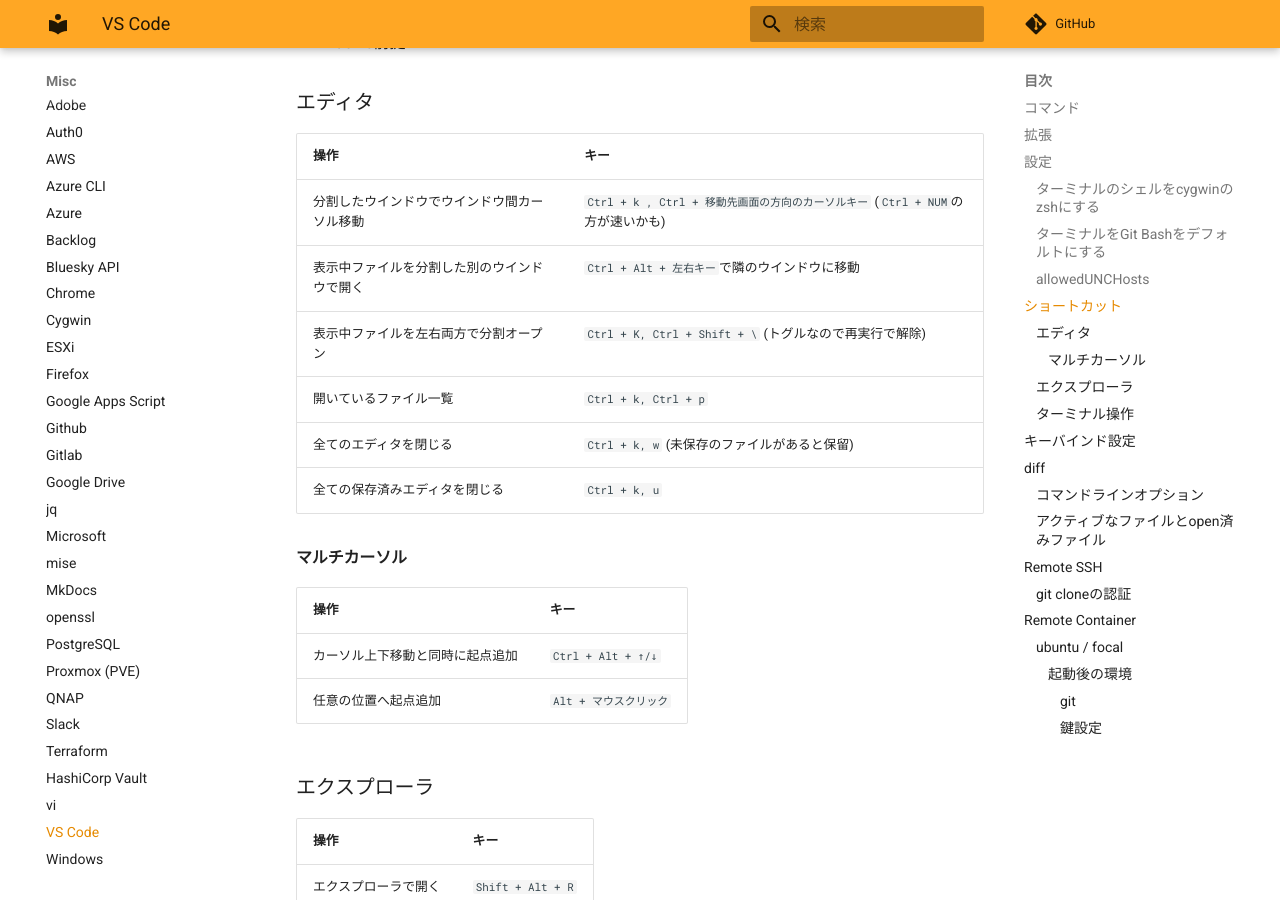
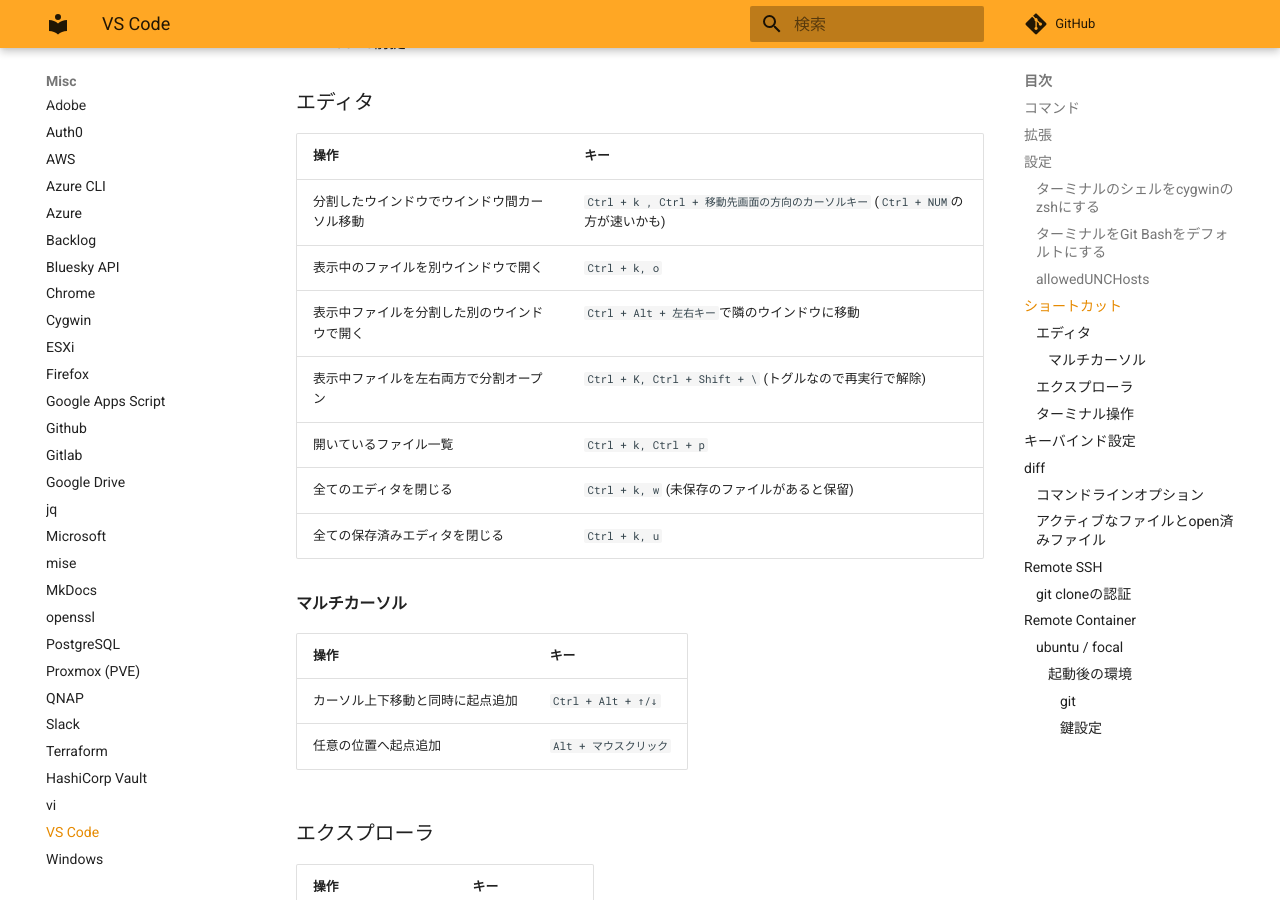
Before and after one commit to zaki-lknr/docs, an MkDocs documentation site: the page built from docs/Misc/vscode.md, in a window 1280 px wide and 900 px high, scrolled down 2824 px. Built offline with MkDocs 1.6.1 and Material for MkDocs 9.7.7, drawn with Linux system fonts in a browser that asks for light colours; comment, search, counter and statistics services are not loaded.

Commit message:
add: misc/vscode: 別ウインドウで開くショートカット

```diff
--- a/docs/Misc/vscode.md
+++ b/docs/Misc/vscode.md
@@ -107,6 +107,7 @@ settings.jsonに直接記載する場合は以下の通り。
 | 操作                     | キー                                                        |
 | ---------------------- | --------------------------------------------------------- |
 | 分割したウインドウでウインドウ間カーソル移動 | `Ctrl + k , Ctrl + 移動先画面の方向のカーソルキー` (`Ctrl + NUM`の方が速いかも) |
+| 表示中のファイルを別ウインドウで開く     | `Ctrl + k, o`                                             |
 | 表示中ファイルを分割した別のウインドウで開く | `Ctrl + Alt + 左右キー`で隣のウインドウに移動                            |
 | 表示中ファイルを左右両方で分割オープン    | `Ctrl + K, Ctrl + Shift + \` (トグルなので再実行で解除)               |
 | 開いているファイル一覧            | `Ctrl + k, Ctrl + p`                                      |
```
